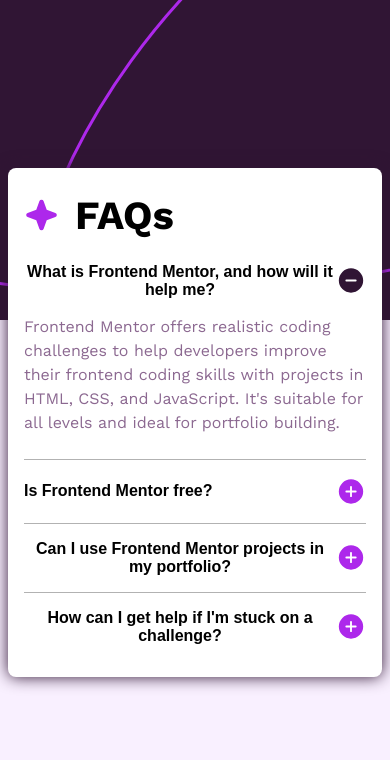
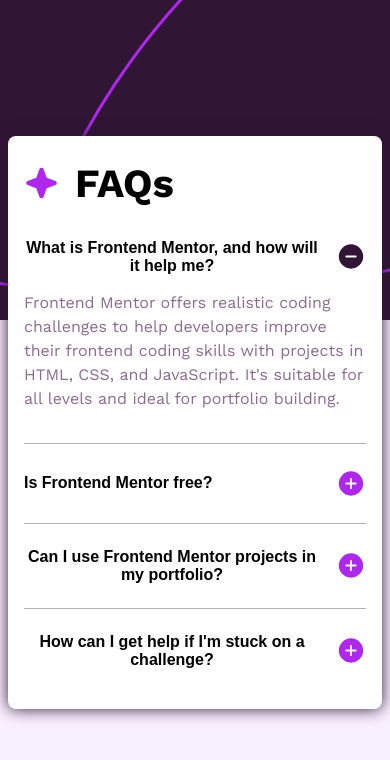
Before and after one commit to MgMyatHtayKhant/faq-accordion, a React (Vite) app: page / in a window 390 px wide. Shown: the top 760 px of the page. Built offline with nearby package versions, Linux system fonts and the light colour scheme.

Commit message:
Update some style

```diff
--- a/src/App.css
+++ b/src/App.css
@@ -66,6 +66,10 @@
 
 @media (max-width: 576px) {
   .card .item {
-    padding-block: 1rem;
+    padding-block: 1.5rem;
+  }
+
+  .card .display-answer {
+    gap: 1rem;
   }
 }
```
